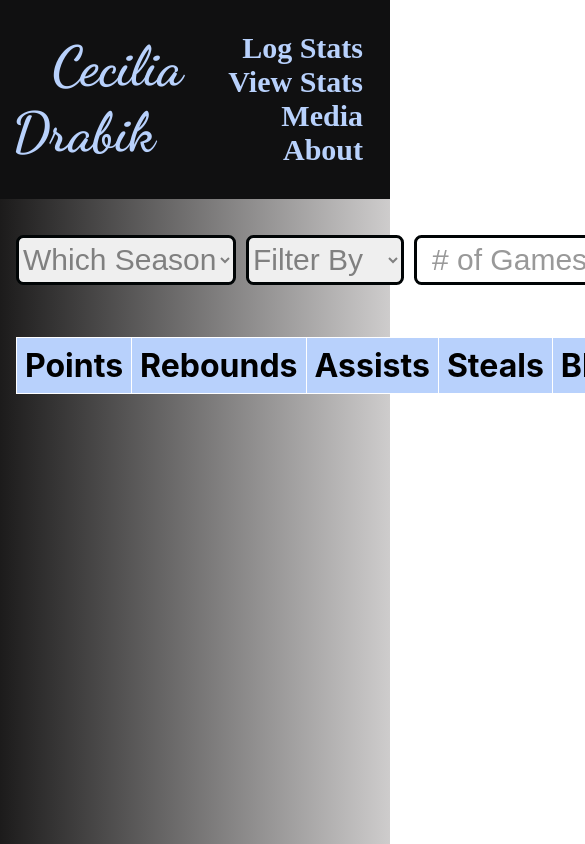
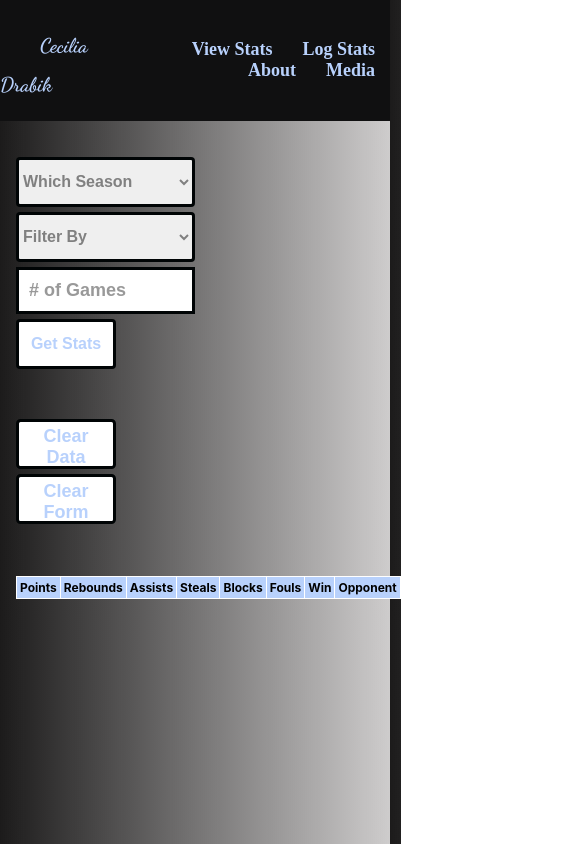
Before and after one commit to mkdrabik/Ciels_Stats, a React (Create React App) app: page /stats in a window 390 px wide. Shown: the top 844 px of the page, 585 px wide, since content can reach past the window. Built offline with nearby package versions, Linux system fonts and the light colour scheme; the HTML template or start-up script is replaced by a standard one; a web font is replaced by a local one.

Commit message:
organization tings/ phone formatting

```diff
--- a/src/components/header.css
+++ b/src/components/header.css
@@ -2,11 +2,12 @@
 @import url("https://fonts.googleapis.com/css2?family=Ysabeau+SC:wght@1..1000&display=swap");
 
 .header {
+  background-color: rgb(16, 16, 17);
+  background-size: cover;
   display: flex;
   justify-content: space-between;
   align-items: center;
   padding: 12px;
-  background-color: rgb(16, 16, 17);
 }
 
 .cname {
@@ -22,6 +23,7 @@
 .navbar ul {
   list-style-type: none;
   background-color: rgb(16, 16, 17);
+  background-size: cover;
   padding: 0px;
   margin: 0px;
   overflow: hidden;
@@ -44,3 +46,26 @@
 .navbar li {
   float: right;
 }
+
+@media (orientation: portrait) or (max-width: 1100px) {
+  .cname {
+    font-size: 20px;
+  }
+  .header {
+    background-color: rgb(16, 16, 17);
+    background-size: cover;
+    display: flex;
+    flex-direction: row;
+    justify-content: space-between;
+    padding: 0px;
+  }
+
+  .navbar {
+    display: flex;
+    flex-direction: row;
+    justify-content: space-between;
+  }
+  .navbar a {
+    font-size: 18px;
+  }
+}
--- a/src/pages/About.js
+++ b/src/pages/About.js
@@ -1,4 +1,4 @@
-import "./Stat_Form.css";
+import "./css/Stat_Form.css";
 import Header from "../components/Header";
 
 function About() {
--- a/src/pages/Media.js
+++ b/src/pages/Media.js
@@ -1,5 +1,6 @@
-import "./Stat_Form.css";
+import "./css/Stat_Form.css";
 import Header from "../components/Header";
+import "./imgs/c1.jpeg";
 
 function Media() {
   return (
@@ -18,7 +19,7 @@ function Media() {
         allowFullScreen="true"
         title="shot"
       ></iframe>
-      <img src={require("./c1.jpeg")} alt="Logo" />;
+      <img src={require("./imgs/c1.jpeg")} alt="Logo" />;
     </div>
   );
 }
--- a/src/pages/Stat_Form.js
+++ b/src/pages/Stat_Form.js
@@ -1,5 +1,5 @@
 import { useState, useEffect, useRef } from "react";
-import "./Stat_Form.css";
+import "./css/Stat_Form.css";
 import { txtDB, auth } from "./txtConfig";
 import { doc, setDoc } from "firebase/firestore";
 import { signOut, signInWithPopup, GoogleAuthProvider } from "firebase/auth";
@@ -110,7 +110,7 @@ function StatForm() {
   };
 
   return (
-    <body>
+    <>
       <Header />
       <body class="overall">
         <div class="col">
@@ -281,7 +281,7 @@ function StatForm() {
           </button>
         </div>
       </body>
-    </body>
+    </>
   );
 
   //Functions to edit game item
--- a/src/pages/Stats.css
+++ /dev/null
@@ -1,78 +0,0 @@
-.app-container {
-  display: flex;
-  flex-direction: column;
-  gap: 10px;
-  padding: 1rem;
-}
-.body2 {
-  background-image: linear-gradient(
-    90deg,
-    rgb(28, 27, 27) 0%,
-    rgba(60, 53, 53, 0.25) 100%
-  );
-  height: 100vh;
-}
-.overall2 {
-  display: flex;
-  flex-direction: column;
-  justify-content: space-evenly;
-  align-items: first baseline;
-}
-
-table {
-  border-collapse: collapse;
-  width: 100%;
-}
-
-th,
-td {
-  border: 1px solid #ffffff;
-  text-align: left;
-  padding: 8px;
-  font-size: 32px;
-}
-
-th {
-  background-color: rgb(184, 209, 252);
-}
-
-td {
-  background-color: rgb(214, 214, 214);
-}
-
-form {
-  display: flex;
-  gap: 5px;
-}
-
-form td:last-child {
-  display: flex;
-  justify-content: space-evenly;
-}
-
-form * {
-  font-size: 28px;
-}
-
-.button2 {
-  color: rgb(184, 209, 252);
-  background-color: white;
-  border: 3px solid #000405;
-}
-
-button:hover {
-  background-color: rgb(184, 209, 252);
-  color: white;
-}
-
-.row-container {
-  display: flex;
-  flex-direction: row;
-  gap: 10px;
-  padding: 1rem;
-}
-
-img {
-  height: 476px;
-  width: 300px;
-}
--- a/src/pages/Stats.js
+++ b/src/pages/Stats.js
@@ -1,5 +1,5 @@
 import { useState, useEffect, useRef } from "react";
-import "./Stats.css";
+import "./css/Stats.css";
 import Header from "../components/Header";
 import { txtDB, auth } from "./txtConfig";
 import { collection, getDocs, limit, orderBy, query } from "firebase/firestore";
@@ -64,7 +64,7 @@ function Stats() {
   }
 
   return (
-    <body className="body2">
+    <>
       <Header />
       <br></br>
       <div className="row-container">
@@ -95,7 +95,7 @@ function Stats() {
         </select>
         <input
           placeholder="# of Games"
-          className="input-box"
+          className="input-box2"
           type="number"
           ref={n}
           onChange={handleNumChange}
@@ -115,7 +115,7 @@ function Stats() {
         <br></br>
         <br></br>
         <button
-          className="button2"
+          className="button3"
           onClick={(e) => {
             clear();
           }}
@@ -124,7 +124,7 @@ function Stats() {
         </button>
 
         <button
-          className="button2"
+          className="button3"
           onClick={(e) => {
             cf();
           }}
@@ -163,7 +163,7 @@ function Stats() {
           </tbody>
         </table>
       </div>
-    </body>
+    </>
   );
 
   //handles changes of pickers
--- a/src/pages/Stat_Form.css
+++ b/src/pages/css/Stat_Form.css
@@ -18,6 +18,10 @@
     rgb(28, 27, 27) 0%,
     rgba(60, 53, 53, 0.25) 100%
   );
+  background-size: cover;
+  min-width: 100%;
+  margin: 0px;
+  padding: 0px;
   display: flex;
   flex-direction: row;
   justify-content: space-evenly;
@@ -142,3 +146,28 @@ button {
 li {
   color: black;
 }
+
+@media (orientation: portrait) or (max-width: 1100px) {
+  button {
+    font-size: 16px;
+    width: 100px;
+    height: 50px;
+  }
+  .title {
+    font-size: 20px;
+  }
+  br {
+    line-height: 1px;
+  }
+  .input-box {
+    font-size: 18px;
+    font-weight: bold;
+    width: 50%;
+    padding: 10px;
+  }
+  select {
+    font-size: 16px;
+    font-weight: bold;
+    width: 50%;
+  }
+}
--- /dev/null
+++ b/src/pages/css/Stats.css
@@ -0,0 +1,130 @@
+body {
+  background-image: linear-gradient(
+    90deg,
+    rgb(28, 27, 27) 0%,
+    rgba(60, 53, 53, 0.25) 100%
+  );
+}
+.app-container {
+  display: flex;
+  flex-direction: column;
+  gap: 10px;
+  padding: 1rem;
+}
+.body2 {
+  background-size: cover;
+}
+.overall2 {
+  display: flex;
+  flex-direction: column;
+  justify-content: space-evenly;
+  align-items: first baseline;
+}
+
+table {
+  border-collapse: collapse;
+  width: 100%;
+}
+
+th,
+td {
+  border: 1px solid #ffffff;
+  text-align: left;
+  padding: 8px;
+  font-size: 32px;
+}
+
+th {
+  background-color: rgb(184, 209, 252);
+}
+
+td {
+  background-color: rgb(214, 214, 214);
+}
+
+form {
+  display: flex;
+  gap: 5px;
+}
+
+form td:last-child {
+  display: flex;
+  justify-content: space-evenly;
+}
+
+form * {
+  font-size: 28px;
+}
+
+.button2 {
+  color: rgb(184, 209, 252);
+  font-size: 24px;
+  background-color: white;
+  border: 3px solid #000405;
+}
+.button3 {
+  color: rgb(184, 209, 252);
+  font-size: 18px;
+  background-color: white;
+  border: 3px solid #000405;
+}
+
+button:hover {
+  background-color: rgb(184, 209, 252);
+  color: white;
+}
+
+.row-container {
+  display: flex;
+  flex-direction: row;
+  gap: 10px;
+  padding: 1rem;
+}
+
+img {
+  height: 476px;
+  width: 300px;
+}
+
+@media (orientation: portrait) or (max-width: 1100px) {
+  .row-container {
+    display: flex;
+    flex-direction: row;
+    gap: 1px;
+    padding: 0.1rem;
+  }
+  form * {
+    font-size: 14px;
+  }
+
+  th,
+  td {
+    border: 1px solid #ffffff;
+    text-align: left;
+    padding: 3px;
+    font-size: 12px;
+  }
+  .row-container select {
+    font-size: 16px;
+    font-weight: bold;
+    width: 50%;
+  }
+  .input-box2 {
+    font-size: 18px;
+    font-weight: bold;
+    width: 50%;
+    padding: 10px;
+  }
+
+  .button2 {
+    font-size: 16px;
+    width: 100px;
+    height: 50px;
+  }
+  .row-container {
+    display: flex;
+    flex-direction: column;
+    gap: 5px;
+    padding: 1rem;
+  }
+}
```
Also changed, not shown: src/pages/imgs/c1.jpeg (renamed from src/pages/c1.jpeg).
